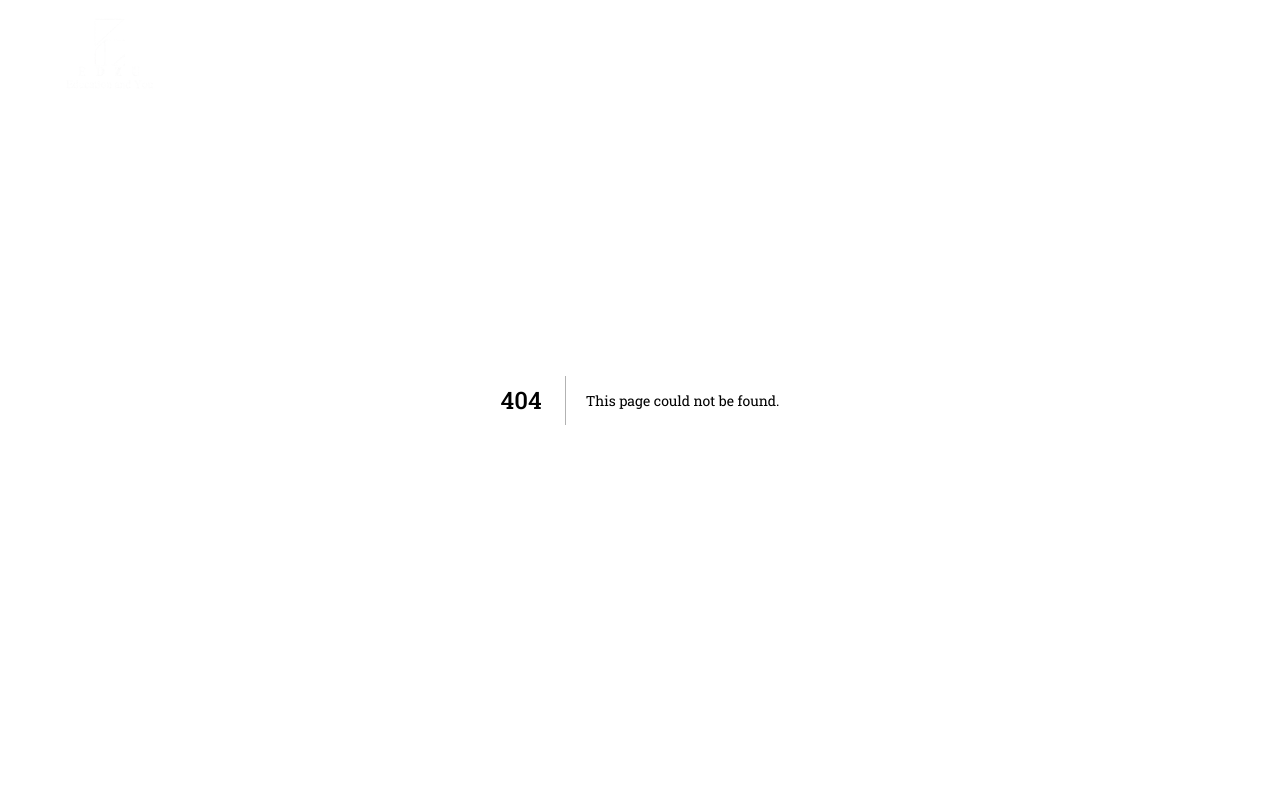
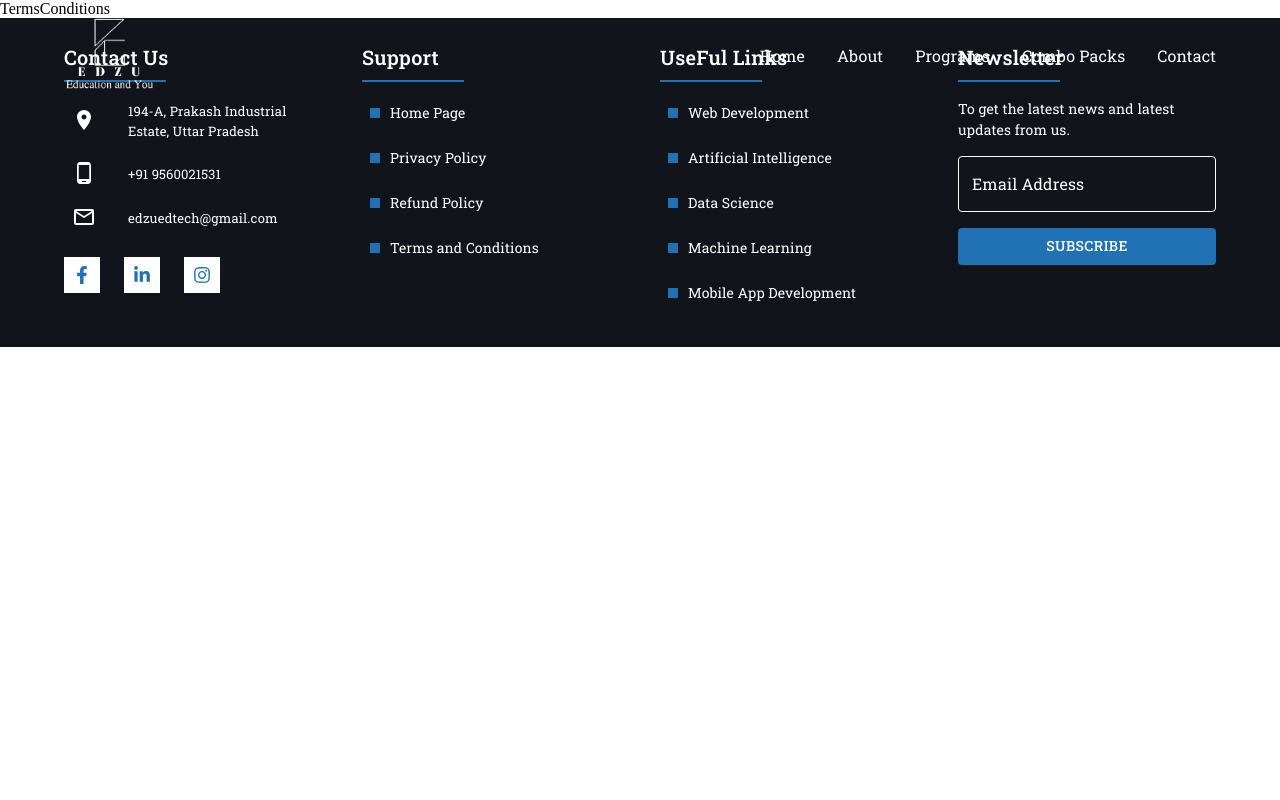
Before and after one commit to Kunal5200/edzu, a Next.js app: page /terms-conditions in a window 1280 px wide. Before the commit this address had no page. Shown: the top 800 px of the page. Built offline with nearby package versions, Linux system fonts and the light colour scheme.

Commit message:
add both pages

```diff
--- /dev/null
+++ b/src/pages/terms-conditions.tsx
@@ -0,0 +1,9 @@
+import React from 'react'
+
+const TermsConditions = () => {
+  return (
+    <div>TermsConditions</div>
+  )
+}
+
+export default TermsConditions
```
Also changed, not shown: src/pages/refund-policy.tsx (added, +7 -0 lines).
